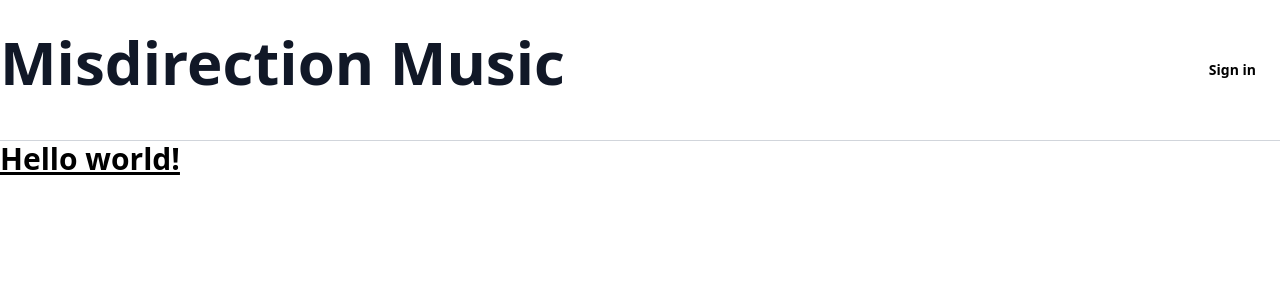
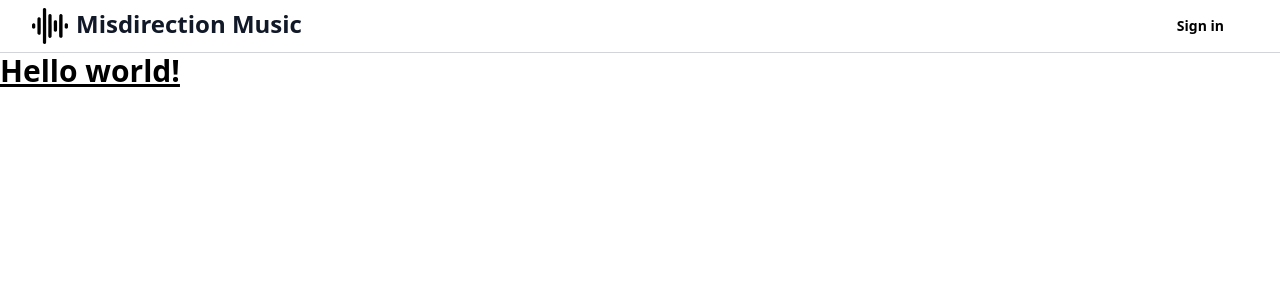
Before and after one commit to misdirection/misdirectionmusic, a Next.js app: page / in a window 1280 px wide. Shown: the top 300 px of the page. Built offline with nearby package versions, Linux system fonts and the light colour scheme; no server answers.

Commit message:
add components folder and basic navbar styling

```diff
--- a/app/auth/nav.tsx
+++ b/app/components/auth/nav.tsx
@@ -3,15 +3,19 @@ import Login from "./login";
 import Logout from "./logout"
 import { getServerSession } from "next-auth";
 import { authOptions } from "@/app/api/auth/[...nextauth]";
+import Logo from "../icons/Logo";
 
 export default async function Nav() {
     const session = await getServerSession(authOptions)
     return(
-        <nav className="flex justify-between items-center py-8">
+        <nav className="flex justify-between items-center py-2 px-8 ">
             <Link href={"/"}>
-                <h1 className="mb-4 text-3xl font-extrabold text-gray-900 dark:text-white md:text-5xl lg:text-6xl">
-                    Misdirection Music
-                </h1>
+                <div className="flex">
+                  <Logo />
+                  <h1 className="text-3xl font-bold text-gray-900 md:text-5xl lg:text-2xl ml-2">
+                      Misdirection Music
+                  </h1>
+                </div>
             </Link>
             {session ?
             <ul className="flex items-center gap-6">
--- /dev/null
+++ b/app/components/icons/Logo.tsx
@@ -0,0 +1,15 @@
+export default function Logo() {
+  return (
+    <>
+    <svg className="fill-current" width="36" height="36" viewBox="0 0 36 36" xmlns="http://www.w3.org/2000/svg">
+<path d="M11.9953 0.10548C11.5664 0.267198 11.2781 0.527355 11.0812 0.928136L10.8984 1.29376V17.993C10.8984 34.657 10.8984 34.6992 11.0461 35.0156C11.3414 35.6766 11.7984 35.9578 12.5508 35.9578C13.3242 35.9578 13.8305 35.6203 14.0906 34.9313C14.1961 34.657 14.2031 33.1805 14.1891 17.8875L14.168 1.1461L13.957 0.801573C13.5492 0.147667 12.6844 -0.154677 11.9953 0.10548Z" fill="black"/>
+<path d="M17.332 6.25079C16.9945 6.40547 16.65 6.74297 16.4742 7.09454C16.3547 7.3336 16.3477 7.91016 16.3266 17.7891C16.3125 25.2633 16.3266 28.3359 16.3828 28.5961C16.4953 29.1023 16.8047 29.5031 17.2477 29.7141C18.2531 30.1781 19.3992 29.6438 19.6172 28.5961C19.6664 28.343 19.6805 25.0102 19.6734 17.7891C19.6523 7.90313 19.6453 7.3336 19.5258 7.09454C19.2234 6.48985 18.6469 6.11719 18 6.11719C17.775 6.11719 17.4937 6.17344 17.332 6.25079Z" fill="black"/>
+<path d="M28.1461 6.29297C27.7242 6.50391 27.443 6.84141 27.3094 7.29844C27.1617 7.78359 27.1617 28.2305 27.3094 28.7156C27.5414 29.482 28.1883 29.925 29.0039 29.8687C29.6367 29.8266 30.0586 29.5594 30.3398 29.0039L30.5508 28.5891V17.9719V7.34766L30.3961 7.05937C29.9391 6.20859 28.9758 5.87812 28.1461 6.29297Z" fill="black"/>
+<path d="M6.59531 9.2391C5.99765 9.45707 5.61093 9.90004 5.48437 10.5047C5.43515 10.7578 5.41406 13.1414 5.42812 18.211C5.44921 25.1157 5.45625 25.5727 5.57578 25.8399C6.15937 27.1407 7.9875 27.1758 8.62031 25.9032C8.74687 25.636 8.7539 25.3829 8.7539 18C8.7539 10.6946 8.74687 10.3641 8.62031 10.125C8.2125 9.35863 7.31953 8.96488 6.59531 9.2391Z" fill="black"/>
+<path d="M22.7461 12.368C22.5914 12.4383 22.3664 12.607 22.2398 12.7336C21.7828 13.2187 21.7969 13.0289 21.7969 18.0281V22.5562L21.9938 22.9289C22.2609 23.4422 22.6969 23.7164 23.3156 23.7515C23.8641 23.7867 24.2719 23.6531 24.6023 23.3297C25.0945 22.8515 25.0664 23.1539 25.0875 18.1758C25.1016 14.9133 25.0875 13.5914 25.0242 13.3805C24.9188 13.0008 24.518 12.5297 24.1594 12.368C23.7797 12.1922 23.1188 12.1992 22.7461 12.368Z" fill="black"/>
+<path d="M0.92109 15.4406C0.506246 15.6516 0.182808 16.0383 0.0632772 16.4742C0.0210897 16.643 -4.05481e-06 17.3109 0.0140584 18.1687C0.0351522 19.4555 0.0492147 19.6102 0.18984 19.8633C0.379683 20.2219 0.590621 20.4187 0.984371 20.5945C1.575 20.8617 2.28515 20.7562 2.75625 20.3344C3.2625 19.8773 3.30468 19.7227 3.30468 18.007C3.30468 16.6148 3.29062 16.4742 3.15703 16.193C2.75625 15.3633 1.75781 15.0258 0.92109 15.4406Z" fill="black"/>
+<path d="M33.757 15.3492C33.4055 15.4828 33.0117 15.8484 32.843 16.193C32.7094 16.4742 32.6953 16.6148 32.6953 18.007C32.6953 19.7227 32.7375 19.8773 33.2437 20.3344C33.7148 20.7562 34.425 20.8617 35.0156 20.5945C35.4094 20.4187 35.6203 20.2219 35.8102 19.8633C35.9578 19.5961 35.9648 19.4836 35.9648 17.993V16.4039L35.7539 16.0594C35.4516 15.5742 34.9875 15.307 34.425 15.2789C34.193 15.2719 33.8906 15.3 33.757 15.3492Z" fill="black"/>
+</svg>
+    </>
+  )
+}
--- a/app/player/nav.tsx
+++ b/app/components/player/nav.tsx
@@ -3,7 +3,7 @@ import { BsPauseFill, BsPlayFill } from "react-icons/bs"
 import { TbRepeatOff, TbRepeatOnce, TbRepeat } from "react-icons/tb"
 import { ChangeEventHandler, useEffect, useRef } from "react";
 import { Howler, Howl } from "howler";
-import { Repeat, usePlayerStore } from "../../store/store"
+import { Repeat, usePlayerStore } from "@/store/store"
 
 export default function PlayerNav() {
   const { isPlaying,setIsPlaying, togglePlayPause, playNextList} = usePlayerStore();
--- a/app/player/track.tsx
+++ b/app/components/player/track.tsx
@@ -1,6 +1,6 @@
 "use client"
 import { Track as TrackModel } from "@prisma/client"
-import { usePlayerStore } from "../../store/store"
+import { usePlayerStore } from "@/store/store"
 import Image from "next/image"
 
 interface Props {
--- a/app/layout.jsx
+++ b/app/layout.jsx
@@ -1,8 +1,8 @@
 import { getServerSession } from "next-auth";
 import { authOptions } from "@/app/api/auth/[...nextauth]";
 import './globals.css'
-import Player from './player/player'
-import Nav from '@/app/auth/nav'
+import Player from '@/app/components/player/player'
+import Nav from '@/app/components/auth/nav'
 
 export const metadata = {
   title: 'Misdirection Music',
```
Also changed, not shown: app/components/auth/login.tsx (renamed from app/auth/login.tsx), app/components/auth/logout.tsx (renamed from app/auth/logout.tsx), app/components/player/playNext.tsx (renamed from app/player/playNext.tsx), app/components/player/playNextHeader.tsx (renamed from app/player/playNextHeader.tsx), app/components/player/player.tsx (renamed from app/player/player.tsx).
